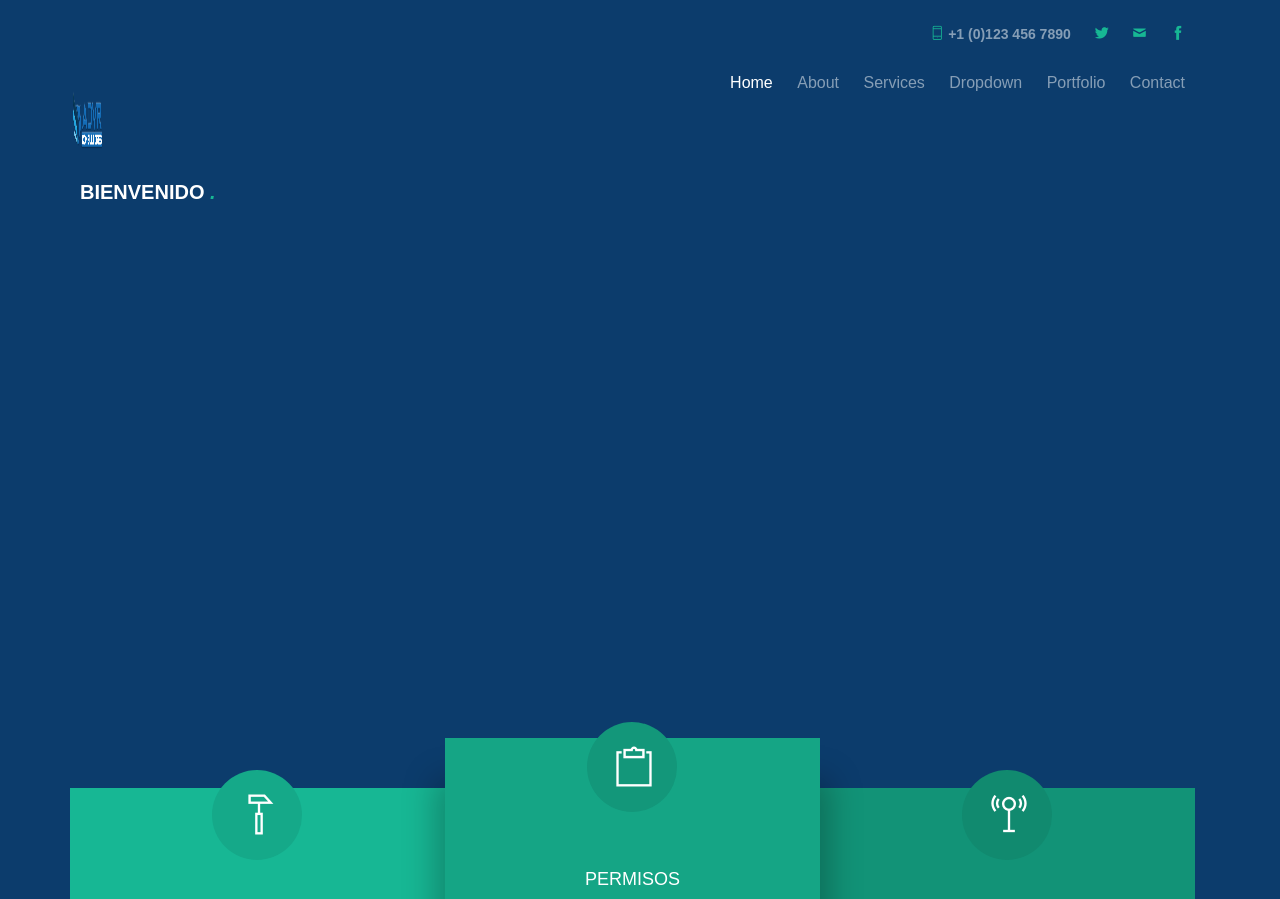
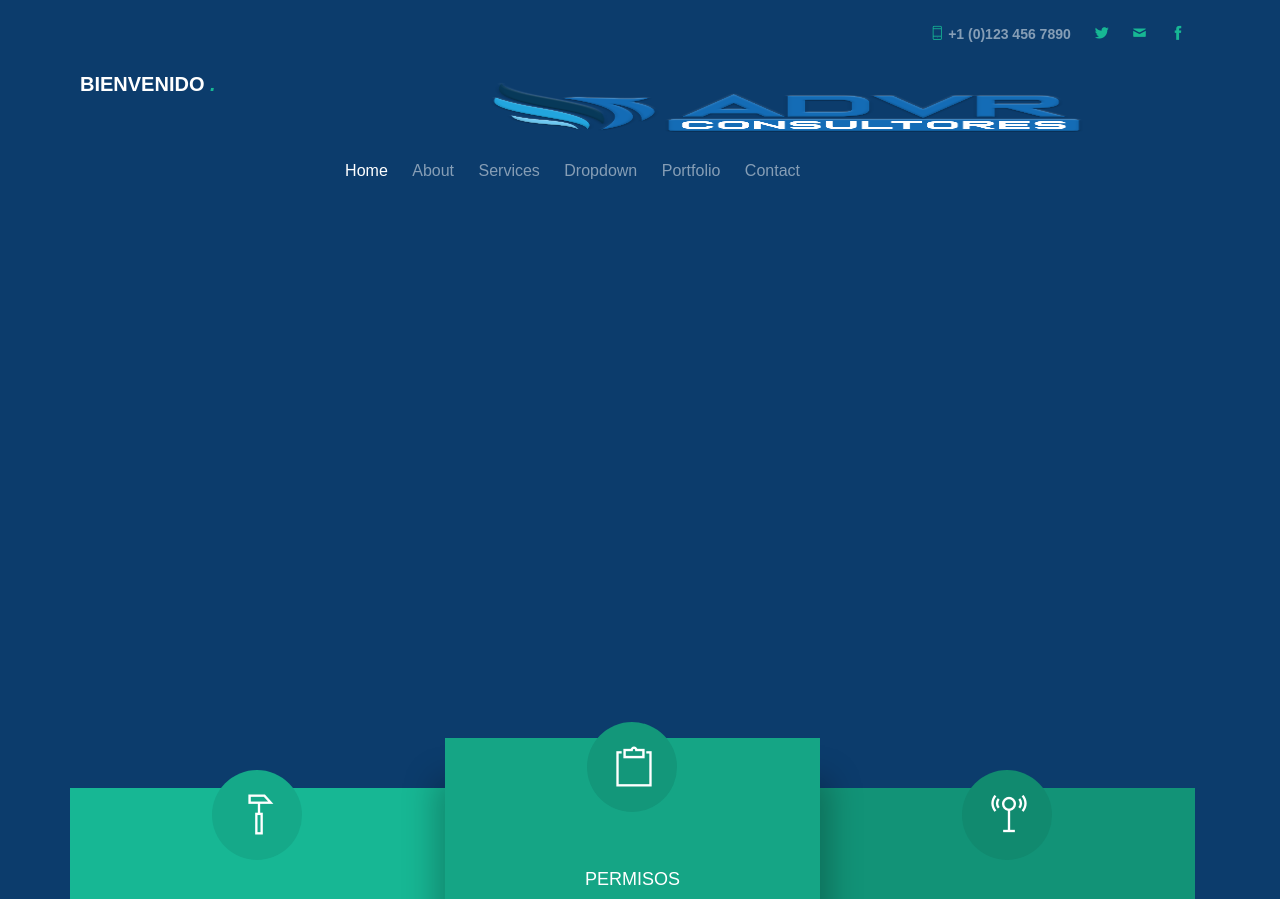
Before and after one commit to AlphaFG00/advrLP, a PHP site: page / in a window 1280 px wide. Shown: the top 899 px of the page. Run offline with PHP 8.4, Linux system fonts and the light colour scheme; some web fonts are replaced.

Commit message:
Logo Principal y Fondo del Header

```diff
--- a/css/style.css
+++ b/css/style.css
@@ -21,8 +21,8 @@ body {
 
 img#mainAdvr{
 
-   height: 100px;
-  width: 10%;
+   height: 80px;
+  width: 60%;
 }
 
 #page {
--- a/index.html
+++ b/index.html
@@ -64,8 +64,9 @@
 				</div>
 			</div>
 			<div class="row">
+				<img id="mainAdvr"class="slide-in-bck-center" src="images/advr_efectos.png">
 				<div class="col-sm-4 col-xs-12">
-					<img id="mainAdvr"class="slide-in-bck-center" src="images/advr_efectos.png">
+
 					<div id="gtco-logo"><a href="index.html">Bienvenido <em>.</em></a></div>
 				</div>
 				<div class="col-xs-8 text-right menu-1">
@@ -99,7 +100,7 @@
 		</div>
 	</nav>
 
-	<header id="gtco-header" class="gtco-cover" role="banner" style="background-image:url(images/img_bg_1.jpg);">
+	<header id="gtco-header" class="gtco-cover" role="banner" style="background-image:url(images/img_bg_3.jpg);">
 
 		<div class="overlay"></div>
 		<div class="gtco-container">
```
